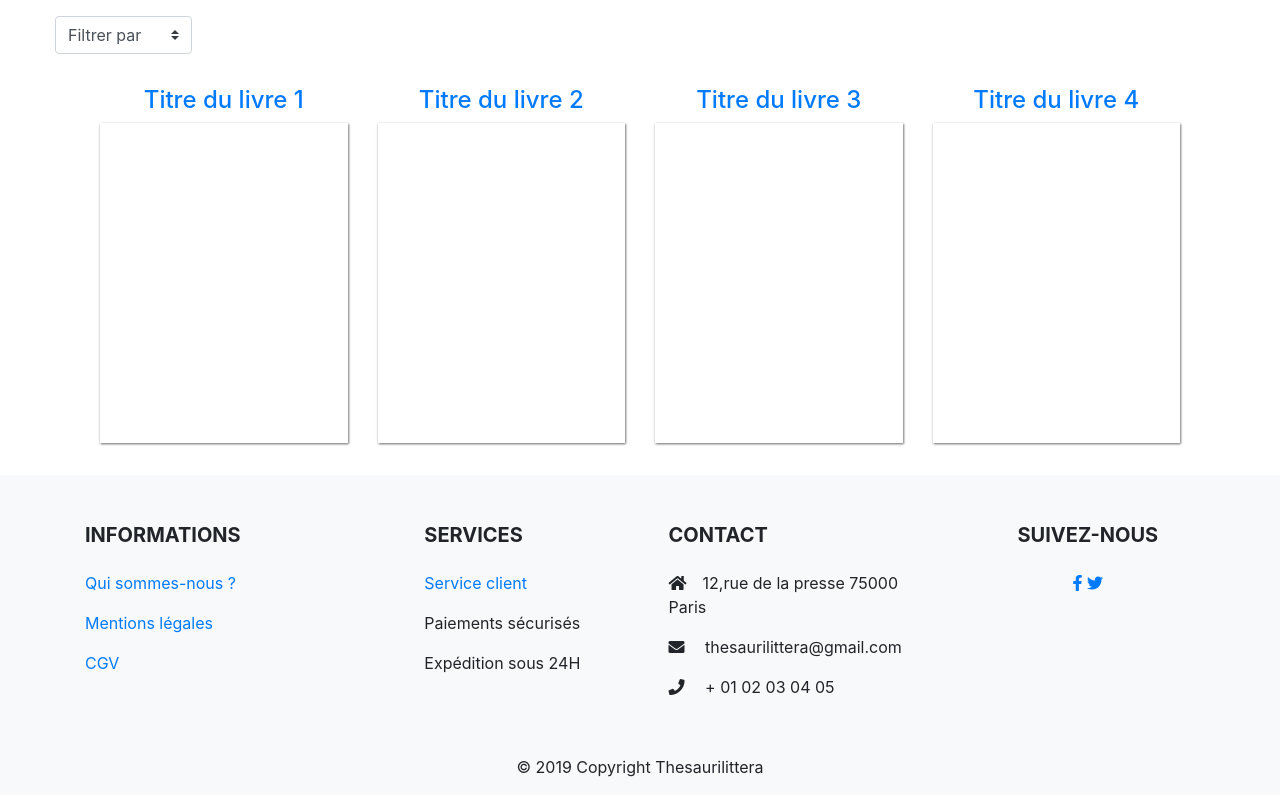
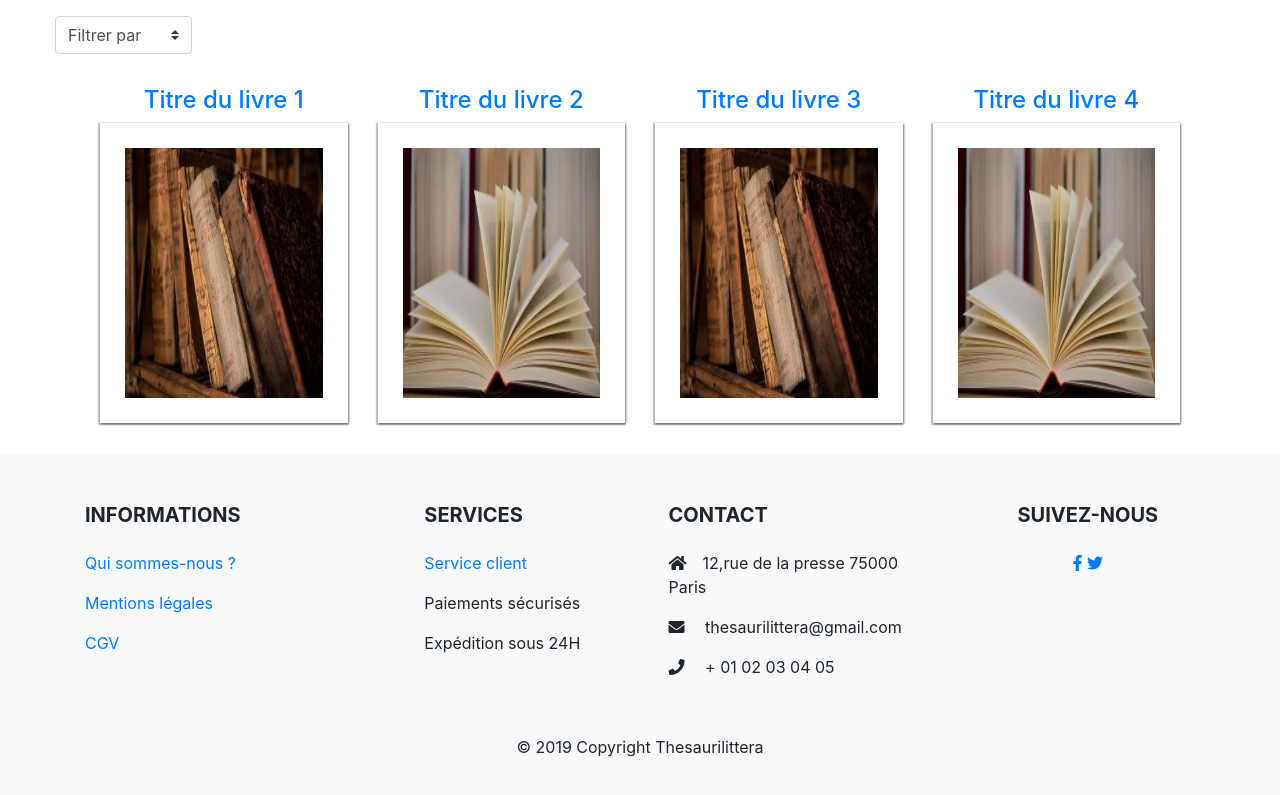
Before and after one commit to yabounn/thesaurilittera, a Symfony app: template templates/bookstore/index.html.twig in a window 1280 px wide. Shown: the part 168-963 px from the top of the page. After the commit the page ends 925 px from the top, so only its background shows below. Run offline with Twig, Linux system fonts and the light colour scheme; the template is opened without the code that fills it, so the values that code supplies are empty; some libraries are stand-ins or nearby versions.

Commit message:
Animation ouverture de livre dans bookstore

```diff
--- a/public/css/bookstore/animationbook.css
+++ b/public/css/bookstore/animationbook.css
@@ -10,5 +10,57 @@
     perspective: 1000px;
     perspective-origin: 100%;
     position: relative;
-    min-height: 320px;
+    min-height: 300px;
 }
+
+.book-closeview .image-couv .front {
+    box-shadow: -1px 1px 1px 1px rgba(0,0,0,0.2);
+    background-color: #ffffff;
+    position: absolute;
+    width: 100%;
+    height: 100%;
+    z-index: 3;
+    transform: rotate(0deg);
+    transform-origin: 0;
+    transition: transform 1s;
+}
+
+.thumbnail-image .card-img {
+    height: 300px;
+    padding: 25px;
+}
+
+.book-view .image-couv:hover .cover {
+    position: absolute;
+    background: linear-gradient(rgba(0,0,0,0.85),rgba(0,0,0,0.85));
+    width: 100%;
+    height: 100%;
+    box-shadow: 2px 2px 1px #47a7f5;
+    border: 2px solid #f2f2f2;
+    z-index: 5;
+    transform: rotateY(-180deg);
+    transform-style: preserve-3d;
+    /* transform: rotateY(0deg); */
+    transform-origin: left;
+    transition:transform 1s;
+}
+
+.book-closeview .image-couv:hover .back {
+    box-shadow:  1px 1px 2px rgba(0,0,0,0.46), 0 1px 3px rgba(0,0,0,0.2);
+    border: 2px solid #f2f2f2 ;
+    background-color: #ffffff;
+    position: absolute;
+    width: 100%;
+    height: 100%;
+    z-index: 3;
+    transform: scale(1);
+    transform: rotate(0deg);
+    transform-origin: 0;
+    transition: transform 1s;
+}
+
+.book-closeview .image-couv .back .blue-gradient {
+    /* background: linear-gradient(40deg,#2096ff,#05ffa3); */
+    background: linear-gradient(40deg,#45cafc,#303f9f);
+    color: #ffffff;
+}
--- a/templates/bookstore/index.html.twig
+++ b/templates/bookstore/index.html.twig
@@ -31,15 +31,28 @@
                     </select>
                 </div>
                 <!-- /.filter-bar -->
+
+                <!-- books row-0 -->
                 <div class="store row col-sm-12 row-0">
-                    <!-- books -->
+
                     <div class=" col-md-3 col-sm-6">
                         <h4 class="store-title-book">
                             <a href="#">Titre du livre 1</a>
                         </h4>
                         <div class="book-view book-closeview">
                             <div class="image-couv">
-
+                                <div class="front">
+                                    <div class="thumbnail-image">
+                                        <img class="card-img" src="{{ asset('images/ancient-books.jpg') }}"
+                                            alt="Livre antique">
+                                    </div>
+                                </div>
+                                <div class="cover"></div>
+                                <div class="back">
+                                    <h6>Titre du livre</h6>
+                                    <p>Prix : 15.00</p>
+                                    <button class="btn blue-gradient btn-rounded">Plus de détails</button>
+                                </div>
                             </div>
                         </div>
 
@@ -51,7 +64,19 @@
                         </h4>
                         <div class="book-view book-closeview">
                             <div class="image-couv">
-
+                                <div class="front">
+                                    <div class="thumbnail-image">
+                                        <img class="card-img" src="{{ asset('images/book-pages.jpg') }}"
+                                            alt="Livre ouvert">
+                                    </div>
+                                </div>
+                                <!--/.front -->
+                                <div class="cover"></div>
+                                <div class="back">
+                                    <h6>Titre du livre</h6>
+                                    <p>Prix : 15.00</p>
+                                    <button class="btn blue-gradient btn-rounded">Plus de détails</button>
+                                </div>
                             </div>
                         </div>
                     </div>
@@ -62,7 +87,19 @@
                         </h4>
                         <div class="book-view book-closeview">
                             <div class="image-couv">
-
+                                <div class="front">
+                                    <div class="thumbnail-image">
+                                        <img class="card-img" src="{{ asset('images/ancient-books.jpg') }}"
+                                            alt="Livre antique">
+                                    </div>
+                                </div>
+                                <!--/.front -->
+                                <div class="cover"></div>
+                                <div class="back">
+                                    <h6>Titre du livre</h6>
+                                    <p>Prix : 15.00</p>
+                                    <button class="btn blue-gradient btn-rounded">Plus de détails</button>
+                                </div>
                             </div>
                         </div>
 
@@ -74,12 +111,24 @@
                         </h4>
                         <div class="book-view book-closeview">
                             <div class="image-couv">
-
+                                <div class="front">
+                                    <div class="thumbnail-image">
+                                        <img class="card-img" src="{{ asset('images/book-pages.jpg') }}"
+                                            alt="Livre ouvert">
+                                    </div>
+                                </div>
+                                <!--/.front -->
+                                <div class="cover"></div>
+                                <div class="back">
+                                    <h6>Titre du livre</h6>
+                                    <p>Prix : 15.00</p>
+                                    <button class="btn blue-gradient btn-rounded">Plus de détails</button>
+                                </div>
                             </div>
                         </div>
 
                     </div>
-                    <!-- /.books -->
+                    <!-- /.books row-0 -->
                 </div>
                 <!-- /.store -->
             </div>
```
